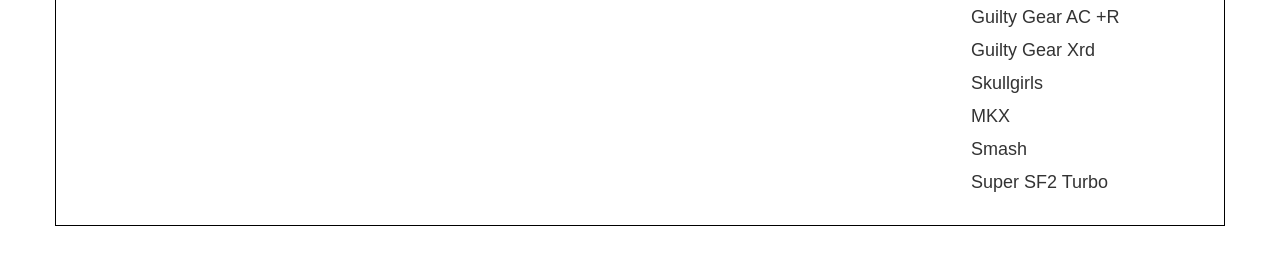
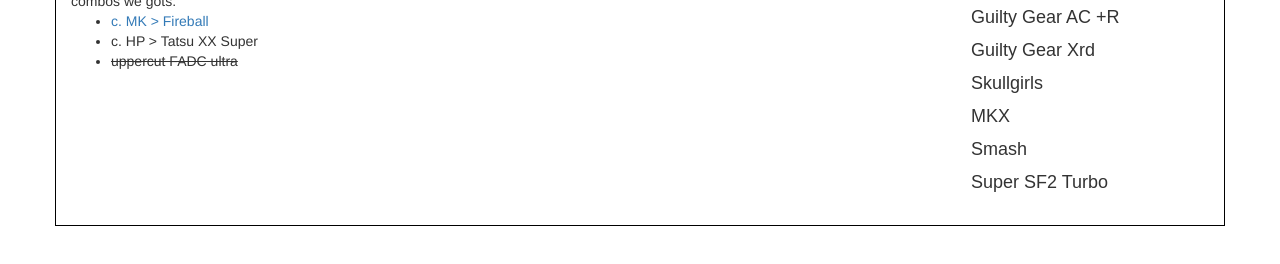
Before and after one commit to wickersham/Combo-DB, a plain HTML site: page html/sf5ryu.html in a window 1280 px wide. Shown: the part 220-484 px from the top of the page. Drawn offline with nearby package versions, Linux system fonts and the light colour scheme.

Commit message:
prototype pages

```diff
--- a/html/sf5ryu.html
+++ b/html/sf5ryu.html
@@ -43,10 +43,14 @@
     <section>
         <h2>Ryu</h2>
         <h4>Street Fighter V</h4>
-
-
     </section>
-
+    combos we gots:
+<!--    consider table to sort?  -->
+    <ul>
+    <li><a href="lowforwardfireball">c. MK > Fireball</a></li>
+    <li>c. HP > Tatsu XX Super</li>
+    <li><strike> uppercut FADC ultra</strike></li>
+    </ul>
 
    <footer>
        <ul>
```
Also changed, not shown: html/submit.html (+4 -0 lines).
